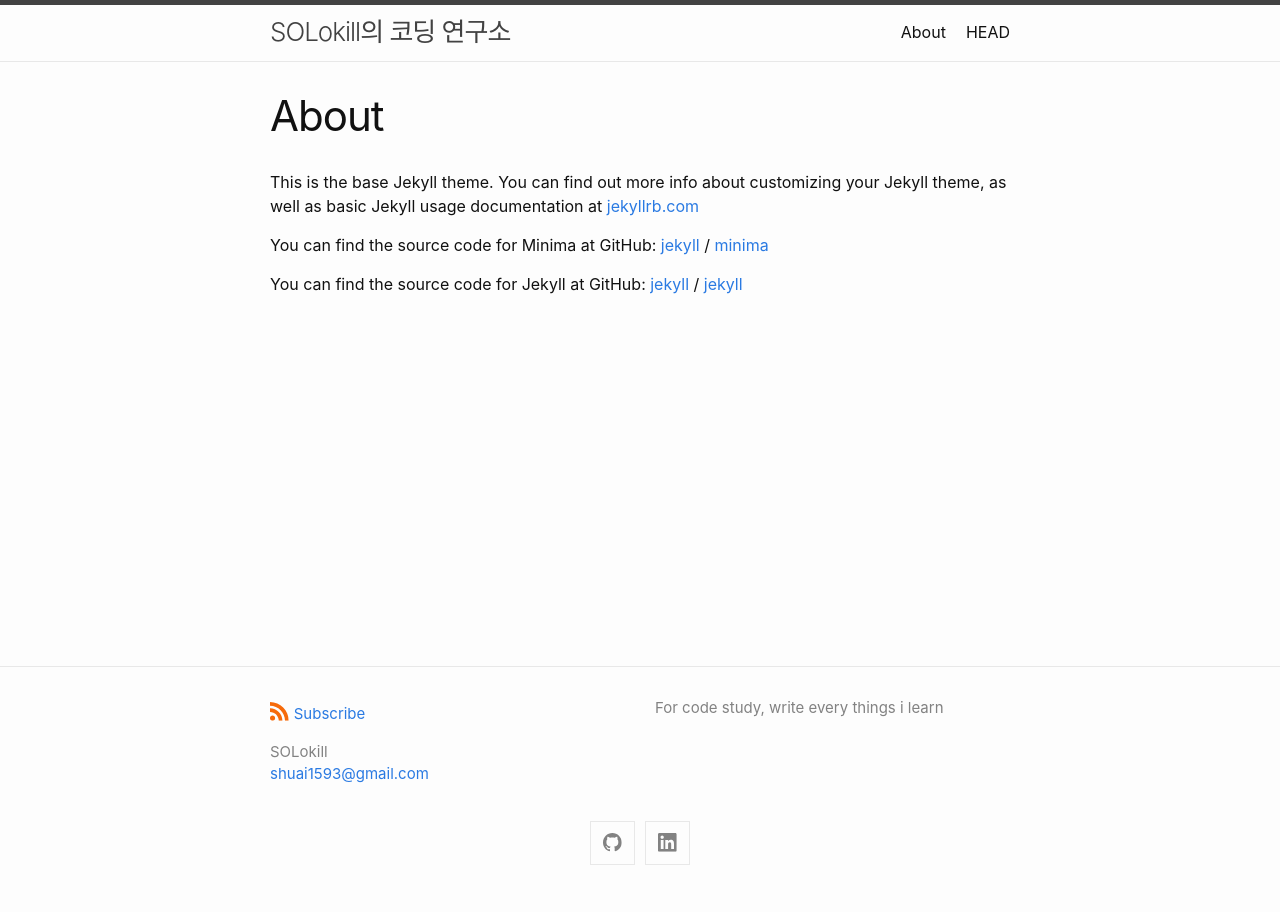
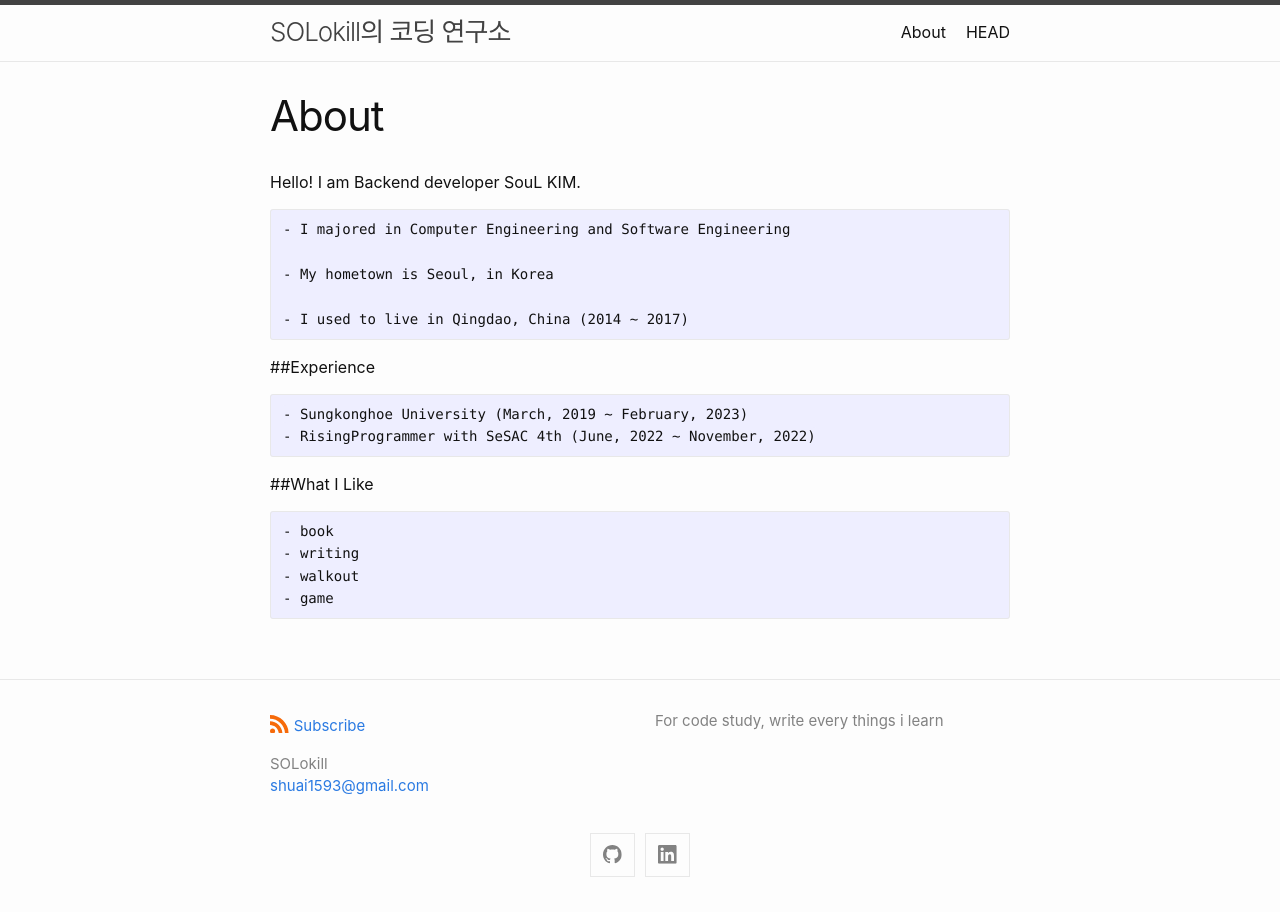
Before and after one commit to SouL-SK/SouL-SK.github.io, a Jekyll site: the page built from about.md, in a window 1280 px wide. Built offline with Jekyll 4.4.1, drawn with Linux system fonts in a browser that asks for light colours.

Commit message:
update about

```diff
--- a/about.md
+++ b/about.md
@@ -4,15 +4,25 @@ title: About
 permalink: /about/
 ---
 
-This is the base Jekyll theme. You can find out more info about customizing your Jekyll theme, as well as basic Jekyll usage documentation at [jekyllrb.com](https://jekyllrb.com/)
-
-You can find the source code for Minima at GitHub:
-[jekyll][jekyll-organization] /
-[minima](https://github.com/jekyll/minima)
-
-You can find the source code for Jekyll at GitHub:
-[jekyll][jekyll-organization] /
-[jekyll](https://github.com/jekyll/jekyll)
+Hello! I am Backend developer SouL KIM.
 
 
-[jekyll-organization]: https://github.com/jekyll
+    - I majored in Computer Engineering and Software Engineering
+
+    - My hometown is Seoul, in Korea
+
+    - I used to live in Qingdao, China (2014 ~ 2017)
+
+
+##Experience
+
+    - Sungkonghoe University (March, 2019 ~ February, 2023)
+    - RisingProgrammer with SeSAC 4th (June, 2022 ~ November, 2022)
+
+
+##What I Like
+
+    - book
+    - writing
+    - walkout
+    - game
```
